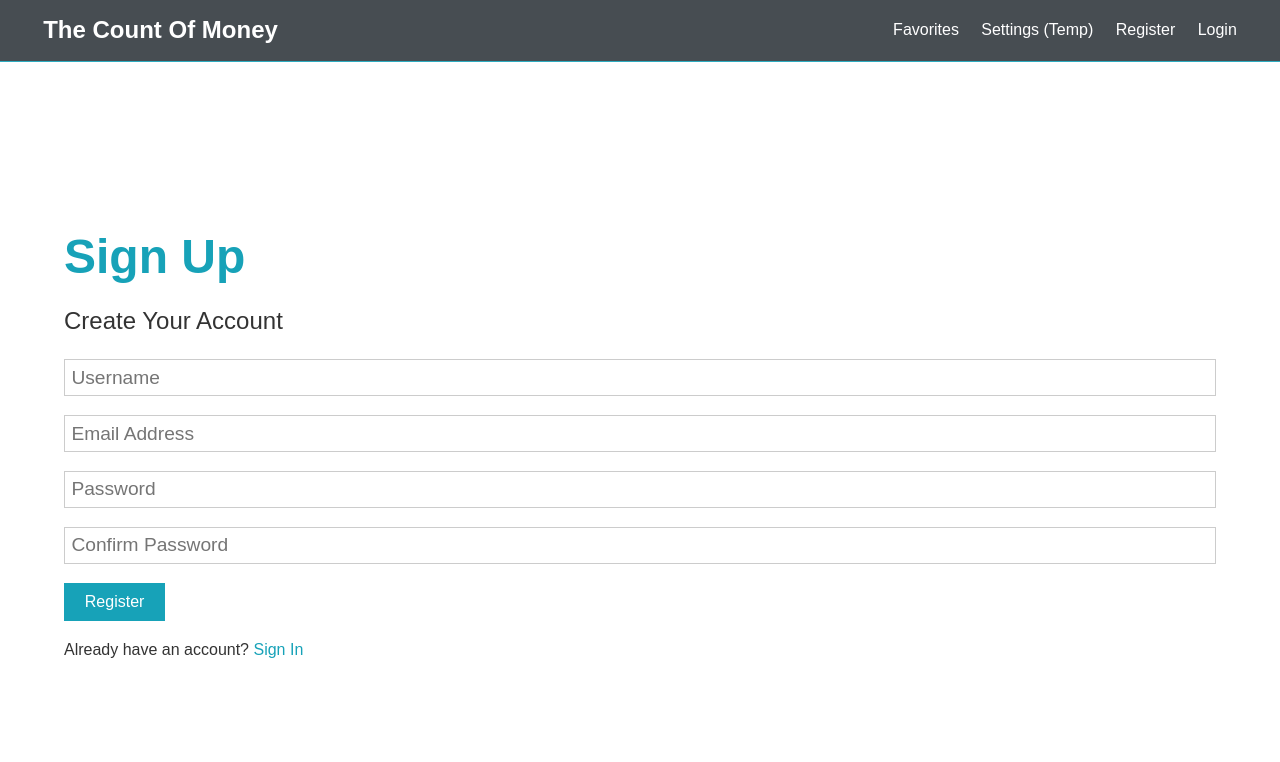
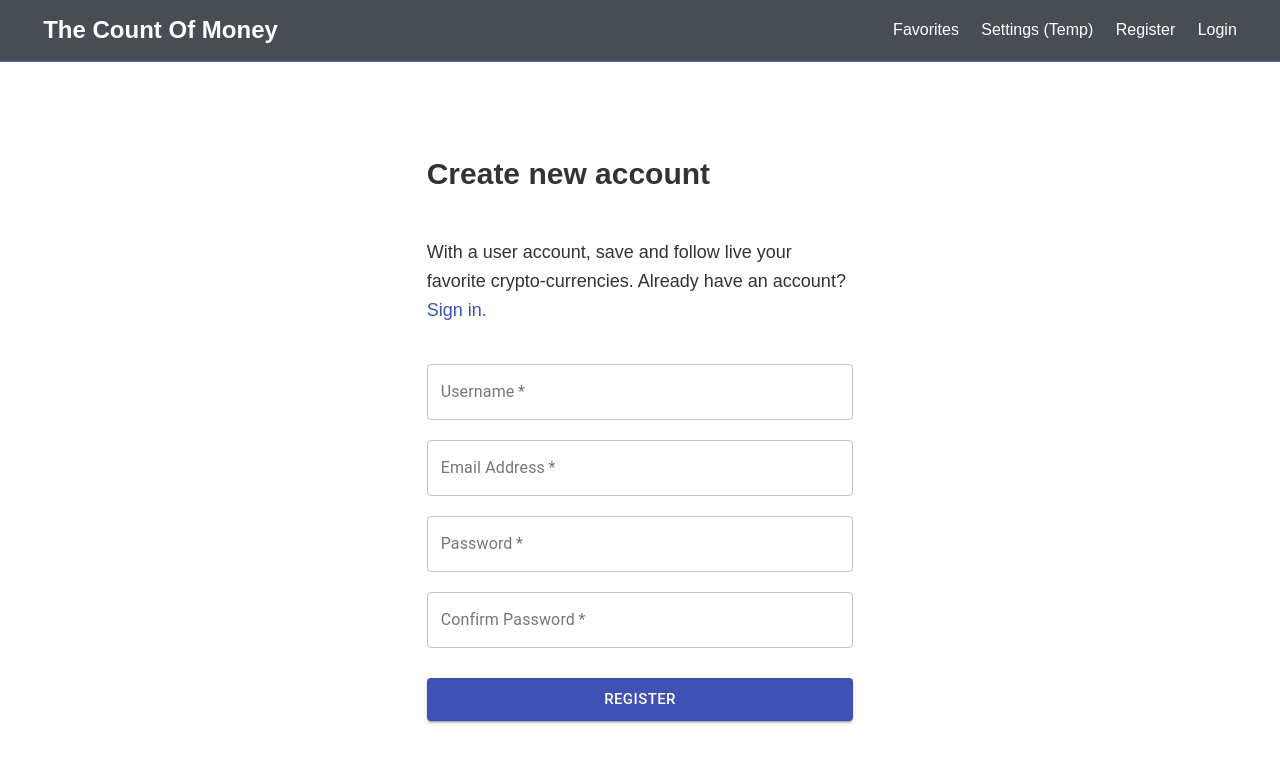
Before and after one commit to JK2018/web-app---the-count-of-money-t-web-700-Epitech-, a React (Create React App) app in the folder front/: page /register in a window 1280 px wide. Shown: the top 762 px of the page. Built offline with nearby package versions, Linux system fonts and the light colour scheme.

Commit message:
[~] Design sign in / register pages

```diff
--- a/front/src/App.css
+++ b/front/src/App.css
@@ -61,7 +61,7 @@
 
 /* Global Styles */
 :root {
-  --primary-color: #17a2b8;
+  --primary-color: #3f51b5;
   --dark-color: #343a40;
   --light-color: #f4f4f4;
   --danger-color: #dc3545;
@@ -301,60 +301,6 @@ img {
   height: 100%;
 }
 
-/* Forms */
-.form .form-group {
-  margin: 1.2rem 0;
-}
-
-.form .form-text {
-  display: block;
-  margin-top: 0.3rem;
-  color: #888;
-}
-
-.form input[type='text'],
-.form input[type='email'],
-.form input[type='password'],
-.form input[type='date'],
-.form select,
-.form textarea {
-  display: block;
-  width: 100%;
-  padding: 0.4rem;
-  font-size: 1.2rem;
-  border: 1px solid #ccc;
-}
-
-.form input[type='submit'],
-button {
-  font: inherit;
-}
-
-.form .social-input {
-  display: flex;
-}
-
-.form .social-input i {
-  padding: 0.5rem;
-  width: 4rem;
-}
-
-.form .social-input i.fa-twitter {
-  color: #38a1f3;
-}
-.form .social-input i.fa-facebook {
-  color: #3b5998;
-}
-.form .social-input i.fa-instagram {
-  color: #3f729b;
-}
-.form .social-input i.fa-youtube {
-  color: #c4302b;
-}
-.form .social-input i.fa-linkedin {
-  color: #0077b5;
-}
-
 .table th,
 .table td {
   padding: 1rem;
@@ -553,6 +499,31 @@ button {
   color: #aaa;
   font-size: 0.8rem;
   margin-bottom: 0.5rem;
+}
+
+/* Login page */
+.login-form {
+  padding-top: 150px;
+  margin: auto !important;
+}
+
+.login-form .lead {
+  font-size: 30px;
+  font-weight: 800;
+  margin-bottom: 40px;
+}
+
+.login-form .introduction {
+  font-size: 18px;
+  margin-bottom: 30px;
+}
+
+.login-form .input {
+  margin: 10px 0;
+}
+
+.login-form .submit-btn {
+  margin-top: 20px;
 }
 
 /* Crypto Detail Page */
--- a/front/src/component/Login.js
+++ b/front/src/component/Login.js
@@ -1,6 +1,8 @@
 import React, { useState } from 'react';
-import axios from 'axios';
 import { Link } from 'react-router-dom';
+import { TextField } from '@material-ui/core';
+import Button from '@material-ui/core/Button';
+import Grid from "@material-ui/core/Grid";
 
 export const Login = () => {
 
@@ -9,50 +11,60 @@ export const Login = () => {
         password: ''
     });
 
-    const { email, password} = formData;
+    const { email, password } = formData;
 
-    const onChange = e => setFormData({ ...formData, [e.target.name]: e.target.value});
+    const onChange = e => setFormData({ ...formData, [e.target.name]: e.target.value });
 
     const onSubmit = async e => {
         e.preventDefault();
-          // ADD LOGIC HERE
     }
 
-
-
     return (
-
-
-
-        <section className="landing">
-            <br></br><br></br><br></br><br></br><br></br>
-            <div className="mainCompDiv">
-
-
-            <h1 className="large text-primary">Sign In</h1>
-            <p className="lead"><i className="fas fa-user"></i> Sign Into Your Account</p>
-            <form className="form" onSubmit={e => onSubmit(e)}>
-                <div className="form-group">
-                    <input type="email" value={email} onChange={e => onChange(e)} placeholder="Email Address" name="email" required/>
-                </div>
-                <div className="form-group">
-                    <input
+        <Grid container>
+            <Grid item className="login-form" lg={4} md={6} sm={6} xs={10}>
+                <h1 className="lead">Log in into your account</h1>
+                <p className="introduction">
+                    With a user account, follow live your favorite crypto-currencies.<br/>
+                    Not registered yet? <Link to="/register">Create an account.</Link>
+                </p>
+                <form onSubmit={e => onSubmit(e)}>
+                    <Grid container>
+                        <Grid item xs={12}>
+                            <TextField
+                                className="input"
+                                type="email"
+                                name="email"
+                                label="Email Address"
+                                variant="outlined"
+                                value={email}
+                                onChange={e => onChange(e)}
+                                required
+                                fullWidth
+                            />
+                        </Grid>
+                        <Grid item xs={12}>
+                            <TextField
+                                className="input"
                                 type="password"
-                        value={password} onChange={e => onChange(e)}
-                        placeholder="Password"
                                 name="password"
+                                label="Password"
+                                variant="outlined"
+                                value={password}
+                                onChange={e => onChange(e)}
                                 minLength="6"
                                 required
+                                fullWidth
                             />
-                </div>
-
-                <input type="submit" className="btn btn-primary" value="Log in" />
+                        </Grid>
+                        <Grid item xs={12}>
+                            <Button className="submit-btn" type="submit" color="primary" variant="contained" size="large" fullWidth>
+                                Log in
+                            </Button>
+                        </Grid>
+                    </Grid>
                 </form>
-            <p className="my-1">
-                Don't have an account? <Link to="/register">Sign Up</Link>
-            </p>
-            </div>
-        </section>
+            </Grid>
+        </Grid>
     )
 }
 export default Login;
--- a/front/src/component/Register.js
+++ b/front/src/component/Register.js
@@ -1,6 +1,9 @@
 import React, { useState } from 'react';
 import axios from 'axios';
 import { Link } from 'react-router-dom';
+import Grid from "@material-ui/core/Grid";
+import Button from '@material-ui/core/Button';
+import { TextField } from '@material-ui/core';
 
 export const Register = () => {
 
@@ -8,16 +11,16 @@ export const Register = () => {
         username: '',
         email: '',
         password: '',
-        password2: ''
+        password_confirmation: ''
     });
 
-    const { username, email, password, password2} = formData;
+    const { username, email, password, password_confirmation } = formData;
 
-    const onChange = e => setFormData({ ...formData, [e.target.name]: e.target.value});
+    const onChange = e => setFormData({ ...formData, [e.target.name]: e.target.value });
 
     const onSubmit = async e => {
         e.preventDefault();
-        if(password !== password2){
+        if (password !== password_confirmation) {
             console.log('PW DO NOT MATCH');
         } else {
             const newUser = {
@@ -42,54 +45,78 @@ export const Register = () => {
 
 
     return (
-
-
-
-        <section className="landing">
-            <br></br><br></br><br></br><br></br><br></br>
-            <div className="mainCompDiv">
-
-
-            <h1 className="large text-primary">Sign Up</h1>
-            <p className="lead"><i className="fas fa-user"></i> Create Your Account</p>
-            <form className="form" onSubmit={e => onSubmit(e)}>
-                <div className="form-group">
-                <input type="text" value={username} onChange={e => onChange(e)} placeholder="Username" name="username" required />
-                </div>
-                <div className="form-group">
-                <input type="email" value={email} onChange={e => onChange(e)} placeholder="Email Address" name="email" required/>
-                {/* <small className="form-text"
-                    >This site uses Gravatar so if you want a profile image, use a
-                    Gravatar email</small
-                > */}
-                </div>
-                <div className="form-group">
-                <input
+        <Grid container>
+            <Grid item className="login-form" lg={4} md={6} sm={6} xs={10}>
+                <h1 className="lead">Create new account</h1>
+                <p className="introduction">
+                    With a user account, save and follow live your favorite crypto-currencies.
+                    Already have an account? <Link to="/login">Sign in.</Link>
+                </p>
+                <form onSubmit={e => onSubmit(e)}>
+                    <Grid container>
+                        <Grid item xs={12}>
+                            <TextField
+                                className="input"
+                                type="text"
+                                name="username"
+                                label="Username"
+                                variant="outlined"
+                                value ={username}
+                                onChange={e => onChange(e)}
+                                required
+                                fullWidth
+                            />
+                        </Grid>
+                        <Grid item xs={12}>
+                            <TextField
+                                className="input"
+                                type="email"
+                                name="email"
+                                label="Email Address"
+                                variant="outlined"
+                                value={email}
+                                onChange={e => onChange(e)}
+                                required
+                                fullWidth
+                            />
+                        </Grid>
+                        <Grid item xs={12}>
+                            <TextField
+                                className="input"
                                 type="password"
+                                name="password"
+                                label="Password"
+                                variant="outlined"
                                 value={password} onChange={e => onChange(e)}
-                    placeholder="Password"
-                    name="password"
                                 minLength="6"
+                                onChange={e => onChange(e)}
                                 required
+                                fullWidth
                             />
-                </div>
-                <div className="form-group">
-                <input
+                        </Grid>
+                        <Grid item xs={12}>
+                            <TextField
+                                className="input"
                                 type="password"
-                    value={password2} onChange={e => onChange(e)}
-                    placeholder="Confirm Password"
-                    name="password2"
+                                name="password_confirmation"
+                                label="Confirm Password"
+                                variant="outlined"
+                                value={password_confirmation} onChange={e => onChange(e)}
                                 minLength="6"
+                                onChange={e => onChange(e)}
                                 required
+                                fullWidth
                             />
-                </div>
-                <input type="submit" className="btn btn-primary" value="Register" />
+                        </Grid>
+                        <Grid item xs={12}>
+                            <Button className="submit-btn" type="submit" color="primary" variant="contained" size="large" fullWidth>
+                                Register
+                            </Button>
+                        </Grid>
+                    </Grid>
                 </form>
-            <p className="my-1">
-                Already have an account? <Link to="/login">Sign In</Link>
-            </p>
-            </div>
-        </section>
+            </Grid>
+        </Grid>
     )
 }
 export default Register;
```
Lines whose indentation alone changed are shown as unchanged.
